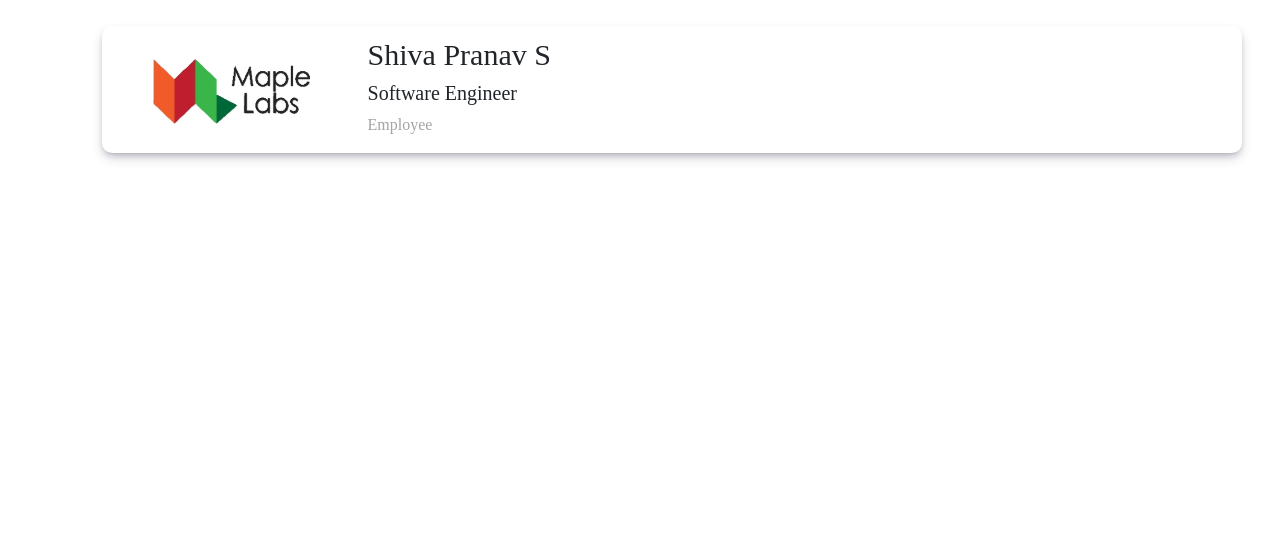
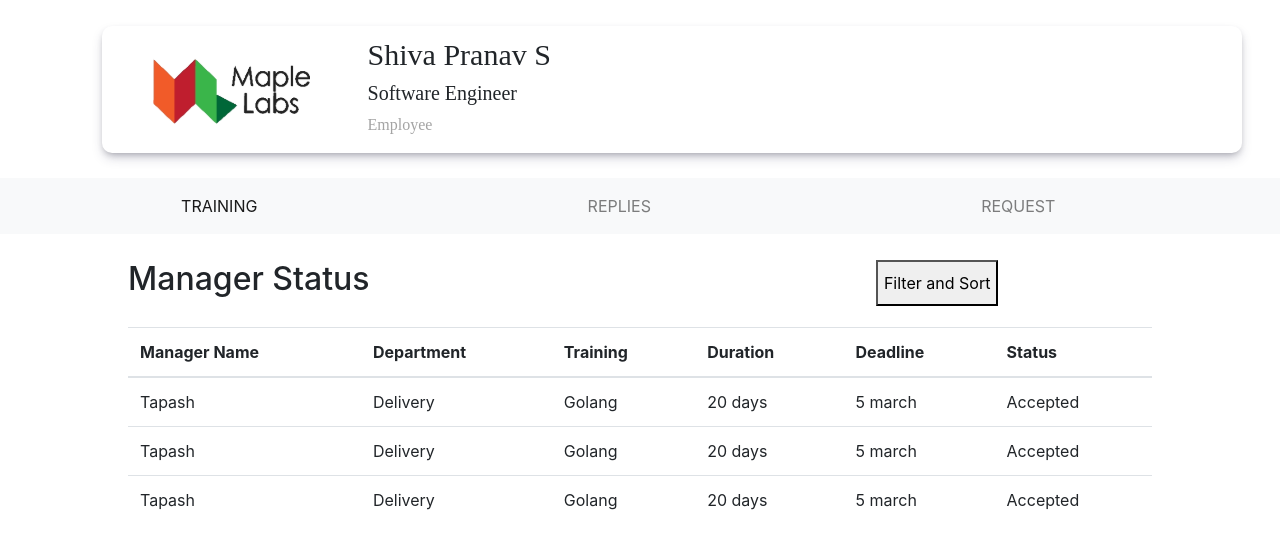
Before and after one commit to Vyshnavi-R-ML/HRM-Tool, an Angular app in the folder frontend/: page /inbox in a window 1280 px wide. Shown: the top 548 px of the page. Built offline with nearby package versions, Linux system fonts and the light colour scheme; a web font is replaced by a local one.

Commit message:
modified inbox component

```diff
--- a/frontend/src/app/sidebar/inbox/inbox.component.css
+++ b/frontend/src/app/sidebar/inbox/inbox.component.css
@@ -31,3 +31,20 @@
     font-family: 'Belgrano', serif;
     color: #A4A4A4;
 }
+
+.emp-table {
+    width: 80%;
+    margin: 2% 0 0 10%;
+}
+
+.navbar-nav > li{
+    padding: 0 50%;
+    margin: 0 10%;
+}
+
+.table-top {
+    display: flex;
+    justify-content: space-between;
+    width: 85%;
+    padding-bottom: 2%;
+}
--- a/frontend/src/app/sidebar/inbox/inbox.component.html
+++ b/frontend/src/app/sidebar/inbox/inbox.component.html
@@ -10,3 +10,66 @@
         <p class="role">Employee</p>
     </div>
 </div>
+<div class="inbox-container">
+    <nav class="navbar navbar-expand-lg navbar-light bg-light">
+        <button class="navbar-toggler" type="button" data-toggle="collapse" data-target="#navbarNavAltMarkup" aria-controls="navbarNavAltMarkup" aria-expanded="false" aria-label="Toggle navigation">
+          <span class="navbar-toggler-icon"></span>
+        </button>
+        <div class="collapse navbar-collapse" id="navbarNavAltMarkup">
+          <div class="navbar-nav">
+            <li>
+                <a class="nav-item nav-link active">TRAINING<span class="sr-only">(current)</span></a></li>
+            <li>
+                <a class="nav-item nav-link">REPLIES</a>
+            </li>
+            <li>
+                <a class="nav-item nav-link">REQUEST</a>
+            </li>
+          </div>
+        </div>
+    </nav>
+    <div class="emp-table">
+        <div class="table-top">
+            <h2>Manager Status</h2>
+            <button class="sort-btn">Filter and Sort</button>
+        </div>
+        <table class="table table-borderless">
+            <thead>
+              <tr>
+                <th scope="col">Manager Name</th>
+                <th scope="col">Department</th>
+                <th scope="col">Training</th>
+                <th scope="col">Duration</th>
+                <th scope="col">Deadline</th>
+                <th scope="col">Status</th>
+              </tr>
+            </thead>
+            <tbody>
+              <tr>
+                <td>{{trainingStatus.managerName}}</td>
+                <td>{{trainingStatus.department}}</td>
+                <td>{{trainingStatus.training}}</td>
+                <td>{{trainingStatus.duration}}</td>
+                <td>{{trainingStatus.deadline}}</td>
+                <td>{{trainingStatus.status}}</td>
+              </tr>
+              <tr>
+                <td>{{trainingStatus.managerName}}</td>
+                <td>{{trainingStatus.department}}</td>
+                <td>{{trainingStatus.training}}</td>
+                <td>{{trainingStatus.duration}}</td>
+                <td>{{trainingStatus.deadline}}</td>
+                <td>{{trainingStatus.status}}</td>
+              </tr>
+              <tr>
+                <td>{{trainingStatus.managerName}}</td>
+                <td>{{trainingStatus.department}}</td>
+                <td>{{trainingStatus.training}}</td>
+                <td>{{trainingStatus.duration}}</td>
+                <td>{{trainingStatus.deadline}}</td>
+                <td>{{trainingStatus.status}}</td>
+              </tr>
+            </tbody>
+          </table>
+    </div>
+</div>
--- a/frontend/src/app/sidebar/inbox/inbox.component.ts
+++ b/frontend/src/app/sidebar/inbox/inbox.component.ts
@@ -6,5 +6,12 @@ import { Component } from '@angular/core';
   styleUrls: ['./inbox.component.css']
 })
 export class InboxComponent {
-
+  trainingStatus = {
+    managerName: 'Tapash',
+    department: 'Delivery',
+    training: 'Golang',
+    duration: '20 days',
+    deadline: '5 march',
+    status: 'Accepted',
+  }
 }
```
